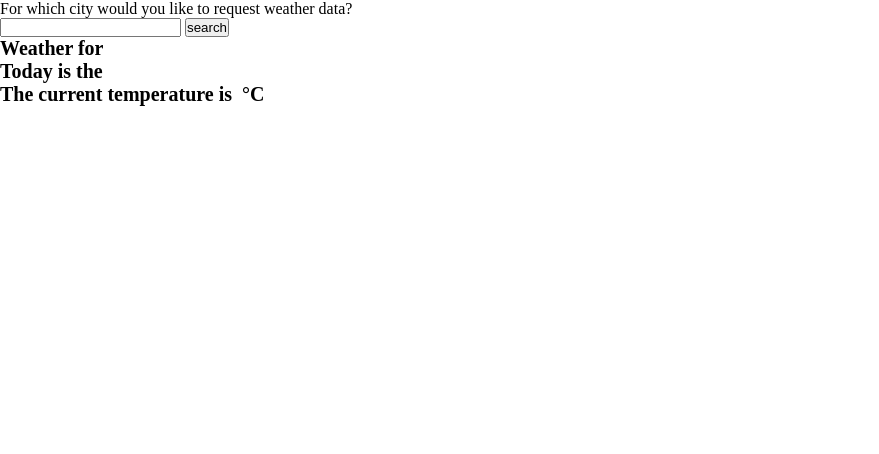
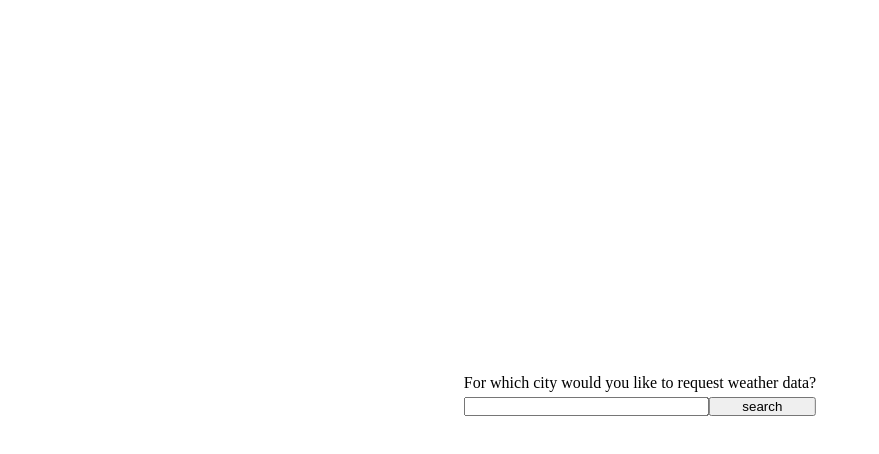
Before and after one commit to DebSol11/odin-weather-app, a website built with webpack: page src/template.html in a window 1280 px wide. Shown: the whole page, without its empty margins (0-879 px from the left). Built offline with nearby package versions, Linux system fonts and the light colour scheme.

Commit message:
Do some basic styling

```diff
--- a/src/styles.css
+++ b/src/styles.css
@@ -4,8 +4,36 @@
   box-sizing: border-box;
 }
 
+body {
+  position: absolute;
+  top: 50%;
+  left: 50%;
+  transform: translate(-50%, -50%);
+}
+
+.gridContainer {
+  display: grid;
+  grid-template-areas:
+    "top top"
+    "left right";
+  margin-bottom: 10px;
+}
+
 label {
-  display: block;
+  margin-bottom: 5px;
+  grid-area: top;
+}
+
+input {
+  grid-area: left;
+}
+
+button {
+  grid-area: right;
+}
+
+.dataDisplayContainer {
+  display: none;
 }
 
 .flexContainer {
@@ -14,3 +42,7 @@ label {
   font-size: 20px;
   font-weight: bold;
 }
+
+#sourceAPI {
+  margin-top: 10px;
+}
--- a/src/template.html
+++ b/src/template.html
@@ -1,26 +1,38 @@
 <!DOCTYPE html>
 <html lang="en">
   <head>
-    <meta charset="UTF-8">
-    <meta name="viewport" content="width=device-width, initial-scale=1.0">
+    <meta charset="UTF-8" />
+    <meta name="viewport" content="width=device-width, initial-scale=1.0" />
     <title>Document</title>
   </head>
   <body>
-    <label for="city">For which city would you like to request weather data?</label>
-    <input type="text" name="city" id="citySelect">
-    <button id="weatherSearchBtn">search</button>
+    <div class="gridContainer">
+        <label for="city" class="top"
+          >For which city would you like to request weather data?</label
+        >
+        <input type="text" name="city" id="citySelect" class="left"/>
+        <button id="weatherSearchBtn" class="right">search</button>
+    </div>
+    <div class="dataDisplayContainer">
       <div class="flexContainer">
-        <p>Weather for </p>
+        <p>Weather for</p>
         <span id="selectedCity"></span>
       </div>
       <div class="flexContainer">
-        <p>Today is the </p>
+        <p>Today is the</p>
         <span id="currentDay"></span>
       </div>
       <div class="flexContainer">
-        <p>The current temperature is </p>
+        <p>The current temperature is</p>
         <span id="currentTemperature"></span>
-        <p> °C</p>
+        <p>°C</p>
+      </div>
+      <div class="flexContainer">
+        <p>The expected temperature for tomorrow is</p>
+        <span id="tomorrowTemperature"></span>
+        <p>°C</p>
+      </div>
+      <p id="sourceAPI">Data is provided by: <a href="https://www.visualcrossing.com/weather-query-builder/">VisualCrossing.com</a></p>
     </div>
   </body>
 </html>
```
Also changed, not shown: dist/index.html, dist/main.js, src/.js/script.js, 1 other file. Lines whose indentation alone changed are shown as unchanged.
